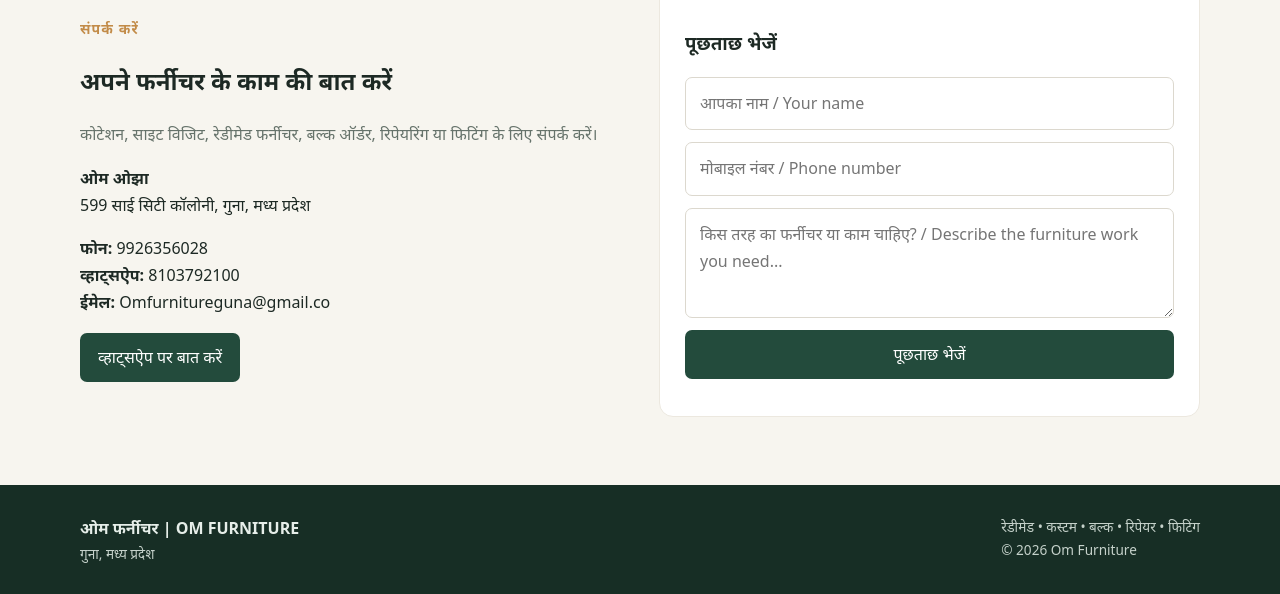
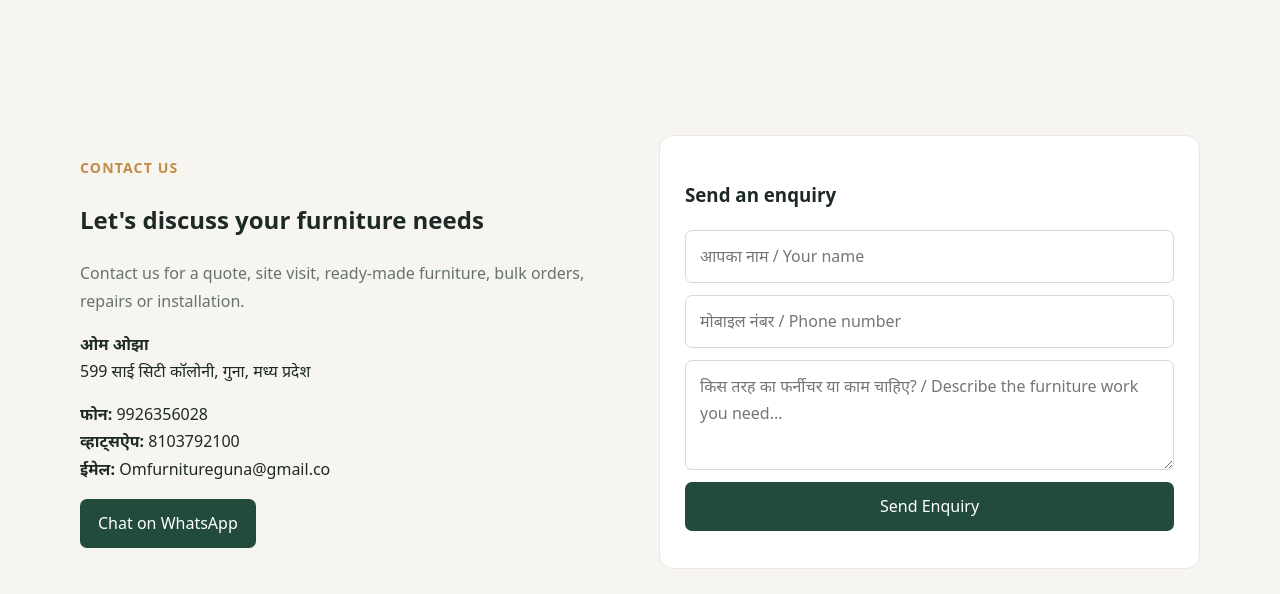
Before and after one commit to dojha3850-cmd/om-furniture-guna, a Flask app: page / in a window 1280 px wide. Shown: the part 3745-4339 px from the top of the page. Run offline with Flask 3, Linux system fonts and the light colour scheme; data that the repository does not hold is empty.

Commit message:
Set English as the default website language

```diff
--- a/templates/index.html
+++ b/templates/index.html
@@ -42,7 +42,7 @@ form{display:grid;gap:12px}input,textarea{width:100%;padding:12px 14px;border:1p
 <a class="btn gold float" href="https://wa.me/918103792100" target="_blank" rel="noopener">WhatsApp</a>
 <script>
 document.getElementById('year').textContent=new Date().getFullYear();
-let language='hi';function setLanguage(next){language=next;document.documentElement.lang=language;document.querySelectorAll('[data-hi][data-en]').forEach(el=>el.textContent=el.dataset[language]);document.getElementById('hindiBtn').classList.toggle('active',language==='hi');document.getElementById('englishBtn').classList.toggle('active',language==='en');document.getElementById('hindiBtn').setAttribute('aria-pressed',String(language==='hi'));document.getElementById('englishBtn').setAttribute('aria-pressed',String(language==='en'));}document.getElementById('hindiBtn').addEventListener('click',()=>setLanguage('hi'));document.getElementById('englishBtn').addEventListener('click',()=>setLanguage('en'));setLanguage('hi');
+let language='en';function setLanguage(next){language=next;document.documentElement.lang=language;document.querySelectorAll('[data-hi][data-en]').forEach(el=>el.textContent=el.dataset[language]);document.getElementById('hindiBtn').classList.toggle('active',language==='hi');document.getElementById('englishBtn').classList.toggle('active',language==='en');document.getElementById('hindiBtn').setAttribute('aria-pressed',String(language==='hi'));document.getElementById('englishBtn').setAttribute('aria-pressed',String(language==='en'));}document.getElementById('hindiBtn').addEventListener('click',()=>setLanguage('hi'));document.getElementById('englishBtn').addEventListener('click',()=>setLanguage('en'));setLanguage('en');
 document.getElementById('enquiryForm').addEventListener('submit',async e=>{e.preventDefault();const f=e.currentTarget,s=document.getElementById('enquiryStatus'),d=Object.fromEntries(new FormData(f));s.textContent=language==='hi'?'भेजा जा रहा है...':'Sending...';try{const r=await fetch('/api/enquiries',{method:'POST',headers:{'Content-Type':'application/json'},body:JSON.stringify(d)});const j=await r.json();if(!r.ok)throw new Error(j.error||'Could not send enquiry');s.textContent=language==='hi'?'धन्यवाद! आपकी पूछताछ मिल गई है।':'Thank you! Your enquiry has been received.';f.reset()}catch(err){s.textContent=(language==='hi'?'समस्या हुई। कृपया व्हाट्सऐप पर संपर्क करें। ':'Error: ')+err.message}});
 document.getElementById('photoForm').addEventListener('submit',async e=>{e.preventDefault();const f=e.currentTarget,s=document.getElementById('photoStatus');s.textContent=language==='hi'?'अपलोड हो रहा है...':'Uploading...';try{const r=await fetch('/api/photos',{method:'POST',body:new FormData(f)});const j=await r.json();if(!r.ok)throw new Error(j.error||'Upload failed');s.textContent=language==='hi'?'फोटो सफलतापूर्वक अपलोड हो गई।':'Photo uploaded successfully.';f.reset();loadPhotos()}catch(err){s.textContent=err.message}});
 async function loadPhotos(){const g=document.getElementById('gallery');try{const r=await fetch('/api/photos');const photos=await r.json();if(!photos.length)return;g.innerHTML=photos.map(p=>'<figure style="margin:0"><img loading="lazy" src="'+p.url+'" alt="Om Furniture project photo"><figcaption class="hint" style="padding:6px">'+(p.caption||'ओम फर्नीचर का काम')+'</figcaption></figure>').join('')}catch(e){}}
```
